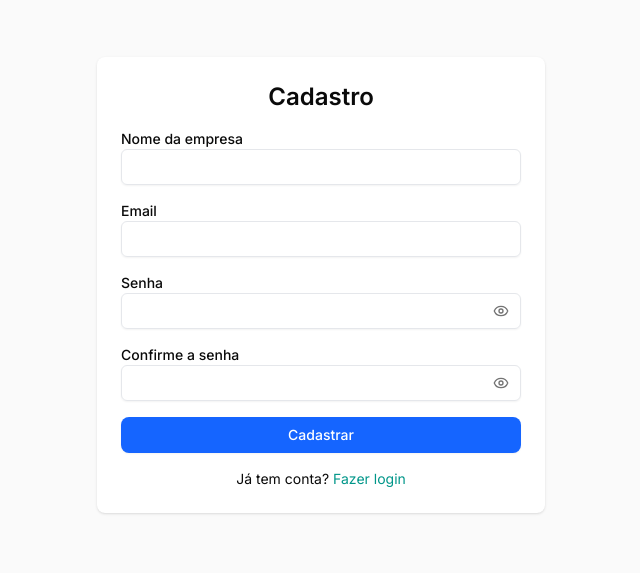
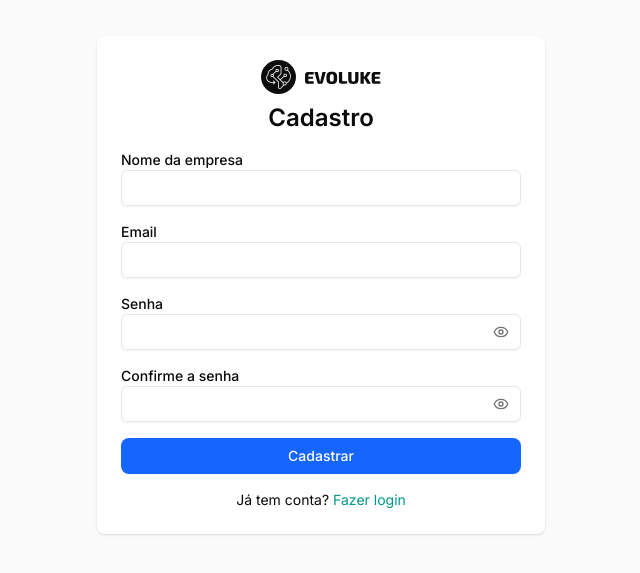
Before and after one commit to Evoluke/agent-plugandplay, a Next.js app: page /signup in a window 1280 px wide. Shown: the part 115-688 px from the top of the page, without its empty margins (319-959 px from the left). Built offline with nearby package versions, Linux system fonts and the light colour scheme.

Commit message:
Add Evoluke logo to auth pages

```diff
--- a/src/app/forgot-password/page.tsx
+++ b/src/app/forgot-password/page.tsx
@@ -6,6 +6,7 @@ import { Input } from '@/components/ui/input';
 import { Button } from '@/components/ui/button';
 import { supabasebrowser } from '@/lib/supabaseClient';
 import { toast } from 'sonner';
+import Image from 'next/image';
 
 export default function ForgotPasswordPage() {
   const [email, setEmail] = useState('');
@@ -32,6 +33,11 @@ export default function ForgotPasswordPage() {
         onSubmit={handleSubmit}
         className="max-w-md w-full bg-white rounded-lg shadow p-6 space-y-4"
       >
+        <div className="flex justify-center mb-2">
+          <Link href="/">
+            <Image src="/logo.svg" alt="Evoluke" width={120} height={32} />
+          </Link>
+        </div>
         <h1 className="text-2xl font-semibold text-center">Recuperar senha</h1>
 
         <div>
--- a/src/app/login/page.tsx
+++ b/src/app/login/page.tsx
@@ -5,6 +5,7 @@ import { Input } from "@/components/ui/input";
 import { PasswordInput } from "@/components/ui/password-input";
 import { Button } from "@/components/ui/button";
 import Link from "next/link";
+import Image from "next/image";
 import { supabasebrowser } from '@/lib/supabaseClient'
 import { useRouter } from 'next/navigation'
 import { toast } from "sonner";
@@ -71,6 +72,11 @@ export default function LoginPage() {
         onSubmit={handleSubmit}
         className="max-w-md w-full bg-white rounded-lg shadow p-6 space-y-6"
       >
+        <div className="flex justify-center mb-2">
+          <Link href="/">
+            <Image src="/logo.svg" alt="Evoluke" width={120} height={32} />
+          </Link>
+        </div>
         <h1 className="text-2xl font-semibold text-center">Login</h1>
 
         <div>
--- a/src/app/signup/page.tsx
+++ b/src/app/signup/page.tsx
@@ -3,6 +3,7 @@
 import { useState } from "react";
 import { useRouter } from "next/navigation";
 import Link from "next/link";
+import Image from "next/image";
 import { Input } from "@/components/ui/input";
 import { PasswordInput } from "@/components/ui/password-input";
 import { Button } from "@/components/ui/button";
@@ -73,6 +74,11 @@ export default function SignupPage() {
         onSubmit={handleSubmit}
         className="max-w-md w-full bg-white rounded-lg shadow p-6 space-y-4"
       >
+        <div className="flex justify-center mb-2">
+          <Link href="/">
+            <Image src="/logo.svg" alt="Evoluke" width={120} height={32} />
+          </Link>
+        </div>
         <h1 className="text-2xl font-semibold text-center">Cadastro</h1>
 
         {error && (
--- a/src/app/verify-email/page.tsx
+++ b/src/app/verify-email/page.tsx
@@ -2,6 +2,7 @@
 
 import { useState, useEffect } from 'react';
 import Link from 'next/link';
+import Image from 'next/image';
 import { useSearchParams } from 'next/navigation';
 import { supabasebrowser } from '@/lib/supabaseClient';
 import { Button } from '@/components/ui/button';
@@ -39,6 +40,11 @@ function VerifyEmailContent() {
   return (
     <div className="fixed inset-0 flex items-center justify-center bg-[#FAFAFA] p-4">
       <div className="max-w-md w-full bg-white rounded-lg shadow p-6 space-y-4">
+        <div className="flex justify-center mb-2">
+          <Link href="/">
+            <Image src="/logo.svg" alt="Evoluke" width={120} height={32} />
+          </Link>
+        </div>
         <h1 className="text-2xl font-semibold text-center">E-mail não verificado</h1>
         {email && (
           <p className="text-center text-sm">{email}</p>
```
